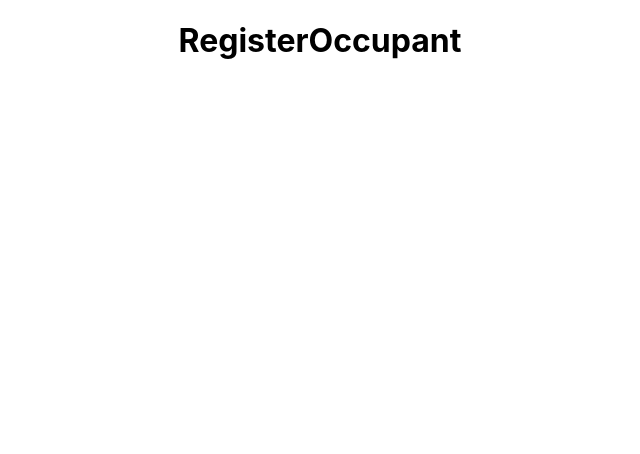
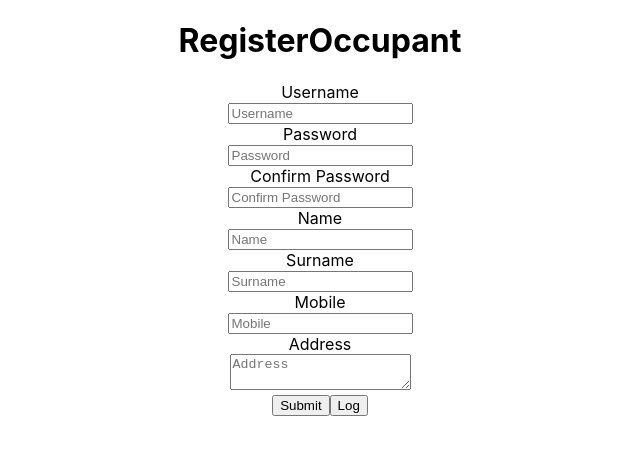
Before and after one commit to chawintee/Dormitory-Personal_Project, a React (Create React App) app in the folder frontend/: page /registerOccupant in a window 1280 px wide. Shown: the top 454 px of the page, without its empty margins (320-960 px from the left). Built offline with nearby package versions, Linux system fonts and the light colour scheme.

Commit message:
frontend register occupant

```diff
--- /dev/null
+++ b/frontend/src/components/Occupant/Components/Input.js
@@ -0,0 +1,17 @@
+import React from 'react'
+
+function Input(props) {
+    const { text, value, name } = props;
+
+
+    return (
+        <div>
+            <div>
+                <label>{name}</label>
+            </div>
+            <input onChange={text} value={value} placeholder={name} />
+        </div>
+    )
+}
+
+export default Input
--- a/frontend/src/components/Occupant/RegisterOccupant.js
+++ b/frontend/src/components/Occupant/RegisterOccupant.js
@@ -1,9 +1,65 @@
-import React from 'react'
+import React, { useState } from 'react'
+import Input from './Components/Input'
 
 function RegisterOccupant() {
+    const [username, setUsername] = useState("")
+    const [password, setPassword] = useState("")
+    const [confirmPassword, setConfirmPassword] = useState("")
+    const [name, setName] = useState("")
+    const [surname, setSurname] = useState("")
+    const [mobile, setMobile] = useState("")
+    const [address, setAddress] = useState("")
+
+
+    const textUsername = e => setUsername(e.target.value);
+    const textPassword = e => setPassword(e.target.value);
+    const textConfirmPassword = e => setConfirmPassword(e.target.value);
+    const textName = e => setName(e.target.value);
+    const textSurname = e => setSurname(e.target.value);
+    const textMobile = e => setMobile(e.target.value);
+    const textAddress = e => setAddress(e.target.value);
+
+
+
+
+
+
+
+    const submit = () => {
+
+    }
+
+
+
+
+
+    const logLogLog = () => {
+        console.log(username)
+        console.log(password)
+        console.log(confirmPassword)
+        console.log(name)
+        console.log(surname)
+        console.log(mobile)
+        console.log(address)
+    }
+
+
     return (
         <div>
             <h1>RegisterOccupant</h1>
+            <Input name="Username" text={textUsername} value={username} />
+            <Input name="Password" text={textPassword} value={password} />
+            <Input name="Confirm Password" text={textConfirmPassword} value={confirmPassword} />
+            <Input name="Name" text={textName} value={name} />
+            <Input name="Surname" text={textSurname} value={surname} />
+            <Input name="Mobile" text={textMobile} value={mobile} />
+            <div>
+                <div><label>Address</label></div>
+                <textarea onChange={textAddress} value={address} placeholder={"Address"}></textarea>
+            </div>
+
+            <button onClick={submit}>Submit</button>
+            <button onClick={logLogLog}>Log</button>
         </div>
     )
 }
```
